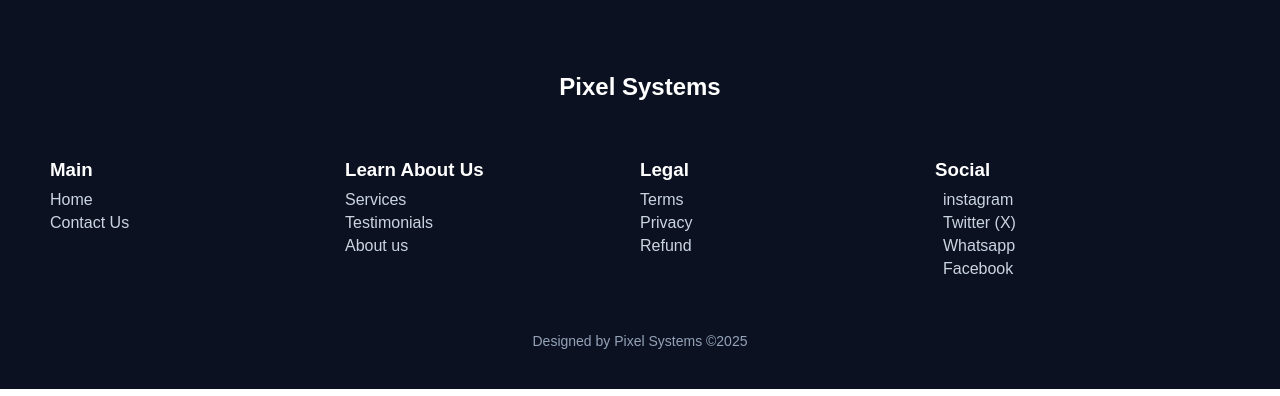
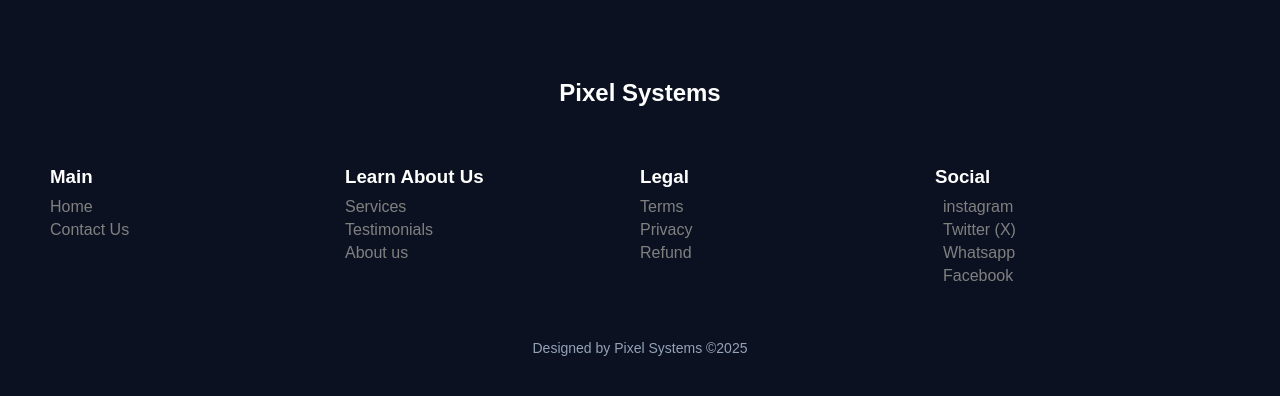
Before and after one commit to AryanP1806/Pixel-Systems, a PHP site: page /pixel2.html in a window 1280 px wide. Shown: the part 4325-4721 px from the top of the page. Run offline with PHP 8.4, Linux system fonts and the light colour scheme.

Commit message:
new ones

```diff
--- a/websites/Pixel Systems/pixel.css
+++ b/websites/Pixel Systems/pixel.css
@@ -60,18 +60,6 @@
   background: rgba(0, 0, 0, 0.5);
   z-index: 1;
 }
-
-/* .hero {
-  width: 100%;
-  max-width: 100vw;
-  overflow: hidden;
-  background-size: cover;
-  height: 75vh;
-  text-align: center;
-  position: relative;
-  color: white;
-  opacity: 0.9;
-} */
 
 .hero {
   position: relative;
@@ -338,8 +326,8 @@
   border-radius: 8px;
   width: 100%;
   max-width: 500px;
-  max-height: 200px;
-
+  /* max-height: 200px; */
+  min-height: fit-content;
   color: #e2e8f0;
   box-shadow: 0 4px 10px rgba(0, 0, 0, 0.2);
   text-align: left;
@@ -467,7 +455,7 @@
 
 .footer-column a {
   display: block;
-  color: #cbd5e1;
+  color: /*#cbd5e1*/ gray;
   text-decoration: none;
   margin: 5px 0;
   transition: color 0.3s;
--- a/websites/Pixel Systems/pixel2.html
+++ b/websites/Pixel Systems/pixel2.html
@@ -9,6 +9,7 @@
     />
 
     <title>Pixel IT Solution</title>
+
     <script src="pixel.js" defer></script>
     <link rel="stylesheet" href="pixel.css" />
   </head>
@@ -41,6 +42,7 @@
           width="1920"
           height="1080"
         />
+
         <h1><span>One Stop Solution For All Your Tech Needs</span></h1>
       </section>
 
@@ -63,6 +65,7 @@
             illo ut maiores suscipit, numquam explicabo.
             <button class="amc-button">Book Now</button>
           </p>
+
           <img
             class="amc-image"
             src="Pixel Images/amc.webp"
@@ -155,6 +158,7 @@
           </p>
         </div>
       </section>
+
       <section id="testimonials" class="testimonials-section">
         <h2 class="testimonials-title">
           Testimonials
--- a/websites/Pixel Systems/survey.css
+++ b/websites/Pixel Systems/survey.css
@@ -1,3 +1,5 @@
+/* General Settings */
+
 body {
   padding: 0;
   margin: 0;
```
Also changed, not shown: websites/Pixel Systems/pixel.html (+4 -5 lines), websites/Pixel Systems/pixel.js (+0 -16 lines).
